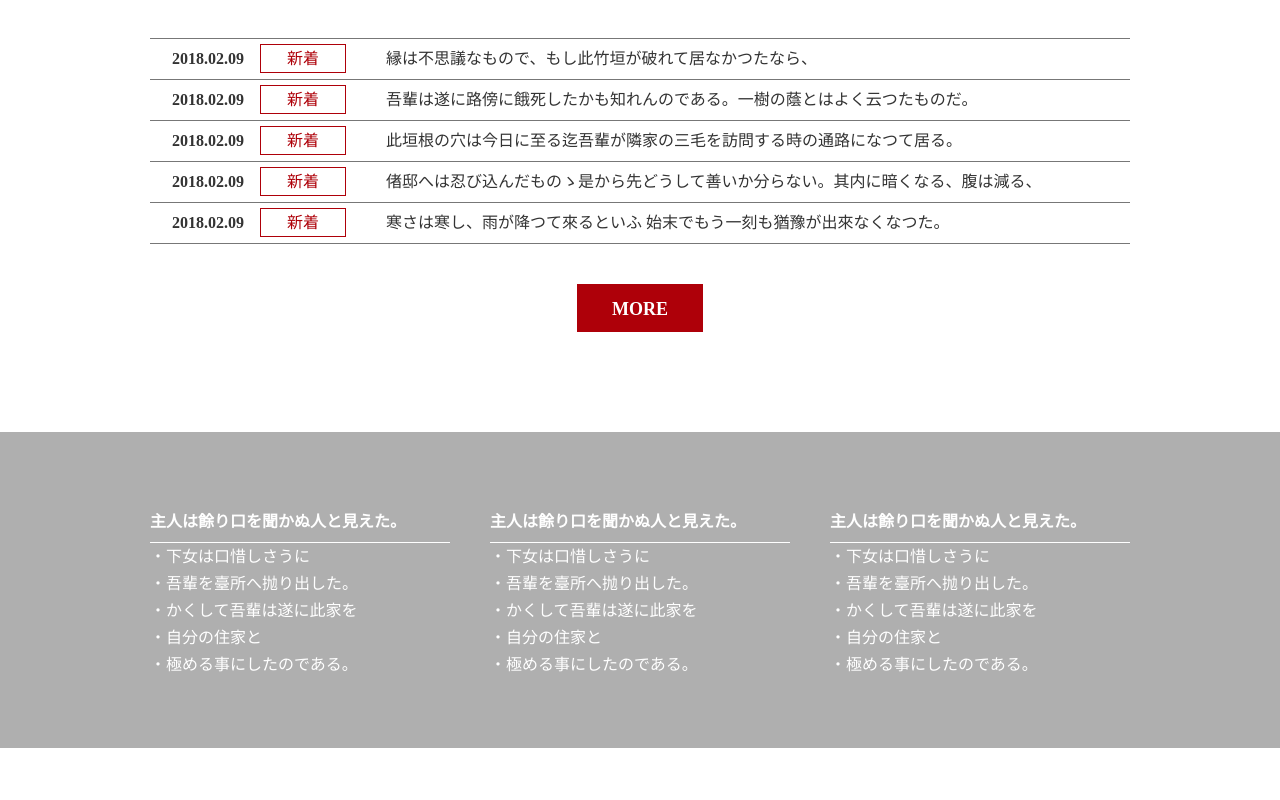
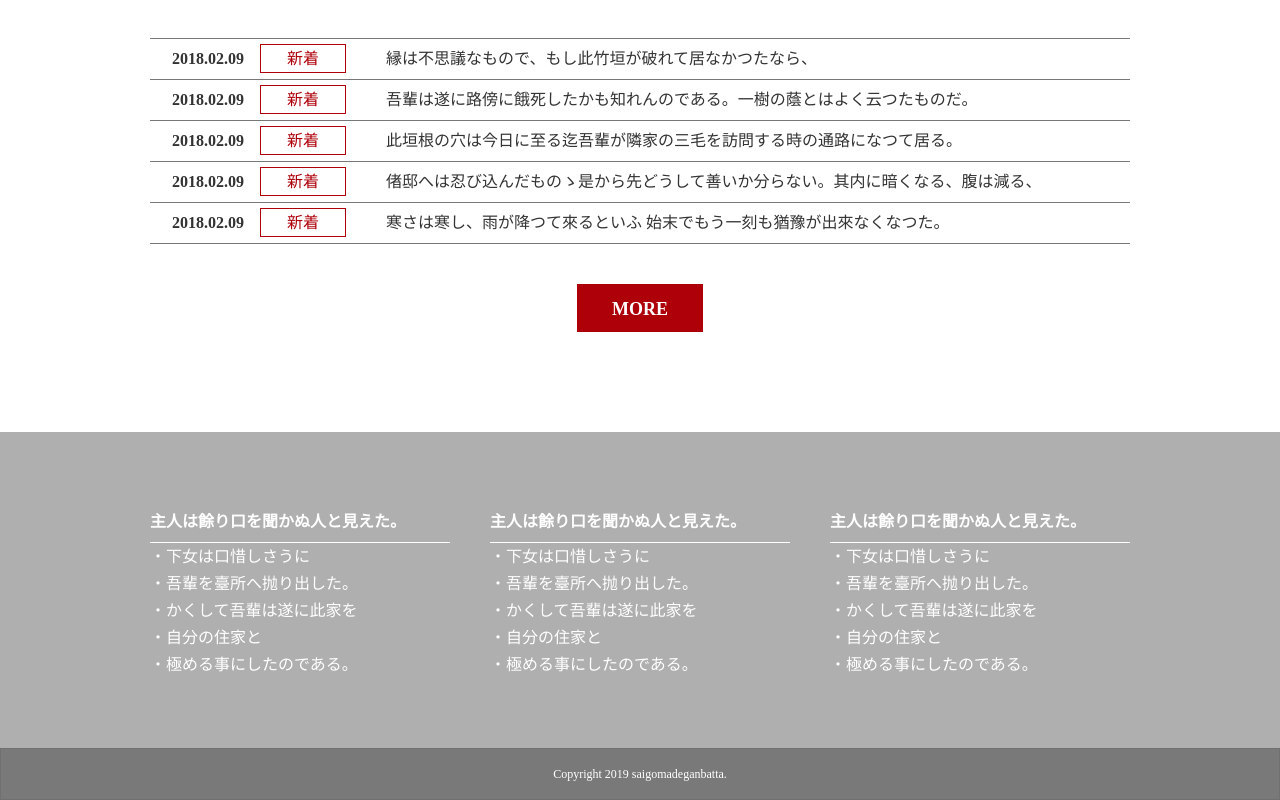
Before and after one commit to fuchsia-84/Iamcat_web_coding_2, a plain HTML site: page index.html in a window 1280 px wide. Shown: the part 3779-4579 px from the top of the page. Before the commit the page ends 4527 px from the top, so only its background shows below. Drawn offline with nearby package versions, Linux system fonts and the light colour scheme.

Commit message:
add footer.

```diff
--- a/css/main.css
+++ b/css/main.css
@@ -293,3 +293,17 @@
 #under .under_contents div li::before{
     content: "・";
 }
+/* footer */
+#footer {
+    display: block;
+    height: 50px;
+    background-color: #797979;
+    border: 1px solid #707070;
+    text-align: center;
+}
+#footer p {
+    margin-top: 19px;
+    font-size: 12px;
+    line-height: 12px;
+    color: #FFFFFF;
+}
--- a/index.html
+++ b/index.html
@@ -175,6 +175,7 @@
   <!-- //Under-->
   <!-- footer -->
   <footer id="footer">
+    <p>Copyright 2019 saigomadeganbatta.</p>
   </footer>
   <!-- //footer -->
   <!-- JQuery -->
```
